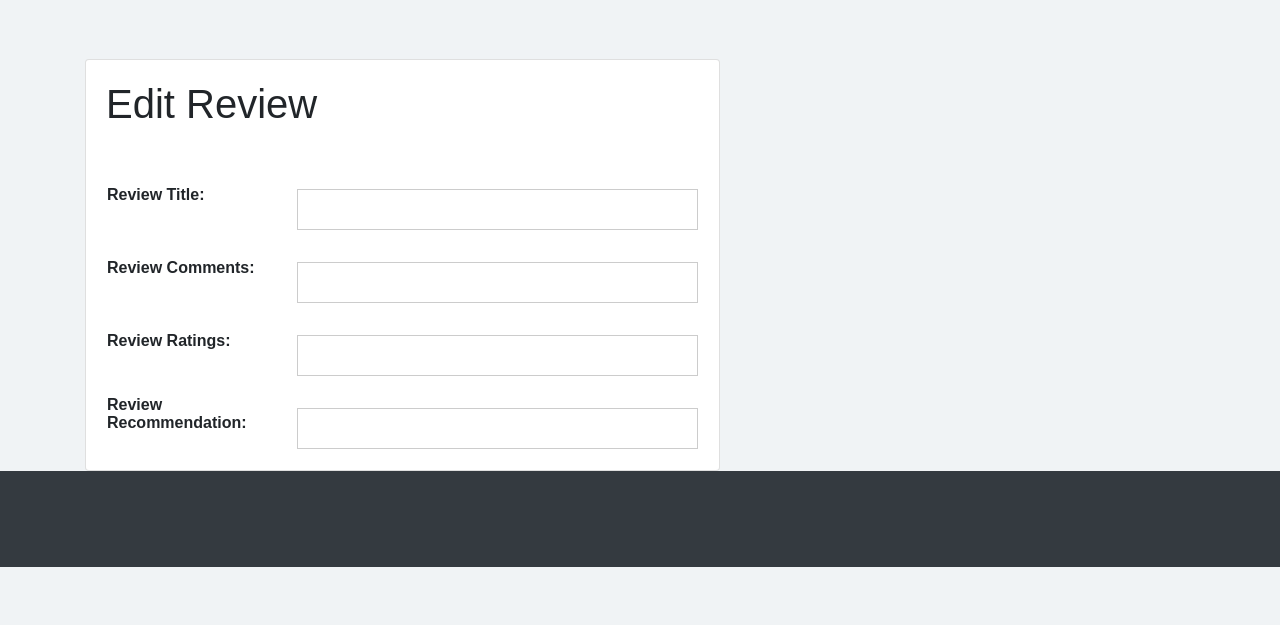
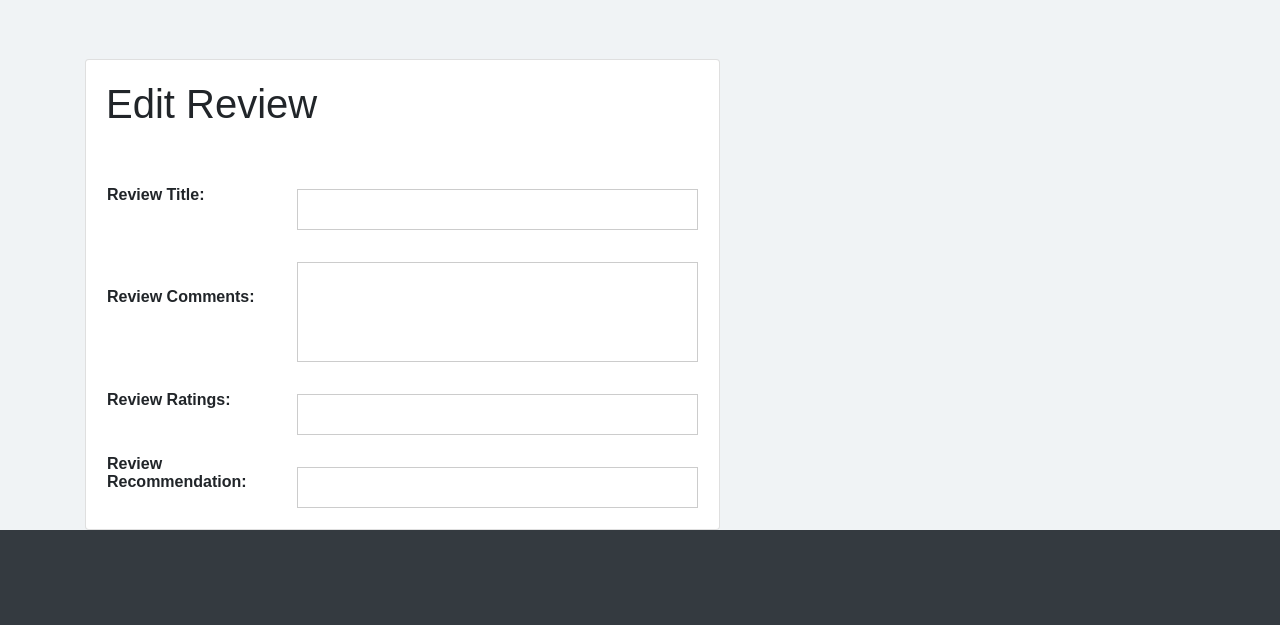
Before and after one commit to ksudana/VineyardWines, a PHP site: page /UserPortal/editreview.php?rid=1 in a window 1280 px wide. Shown: the part 61-686 px from the top of the page. Run offline with PHP 8.4, Linux system fonts and the light colour scheme; the visitor is signed in with stand-in values (Sample User, id 1); data that the repository does not hold is empty.

Commit message:
editreview

```diff
--- a/UserPortal/editreview.php
+++ b/UserPortal/editreview.php
@@ -62,7 +62,7 @@
               <p class="card-text">
                 <table>
                 <tr><td><strong> Review Title:</strong></td><td><input type="text" size="50" value="<?php print($title)?>"></td></tr>
-                <tr><td><strong> Review Comments:</strong></td><td><input type="text" width="200" height="100" value="<?php print($content)?>"></td></tr>
+                <tr><td><strong> Review Comments:</strong></td><td><input type="text" style="height:100px;" value="<?php print($content)?>"></td></tr>
                 <tr><td><strong> Review Ratings:</strong></td><td><input type="text" size="10" value="<?php print($rating)?>"></td></tr>
                 <tr><td><strong> Review Recommendation:</strong></td><td><input type="text" size="10" value="<?php print($recommend)?>"></td></tr>
               </table>
```
